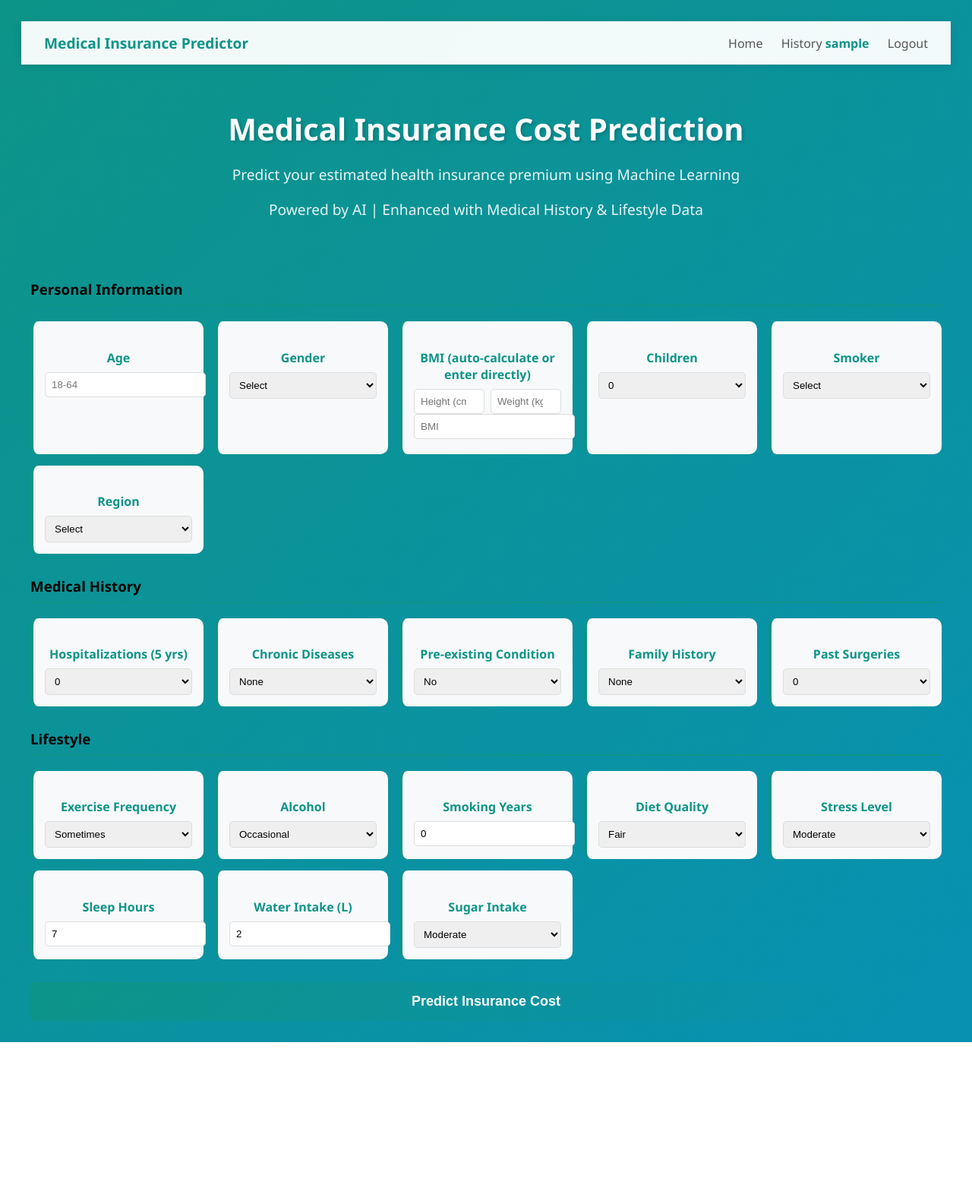
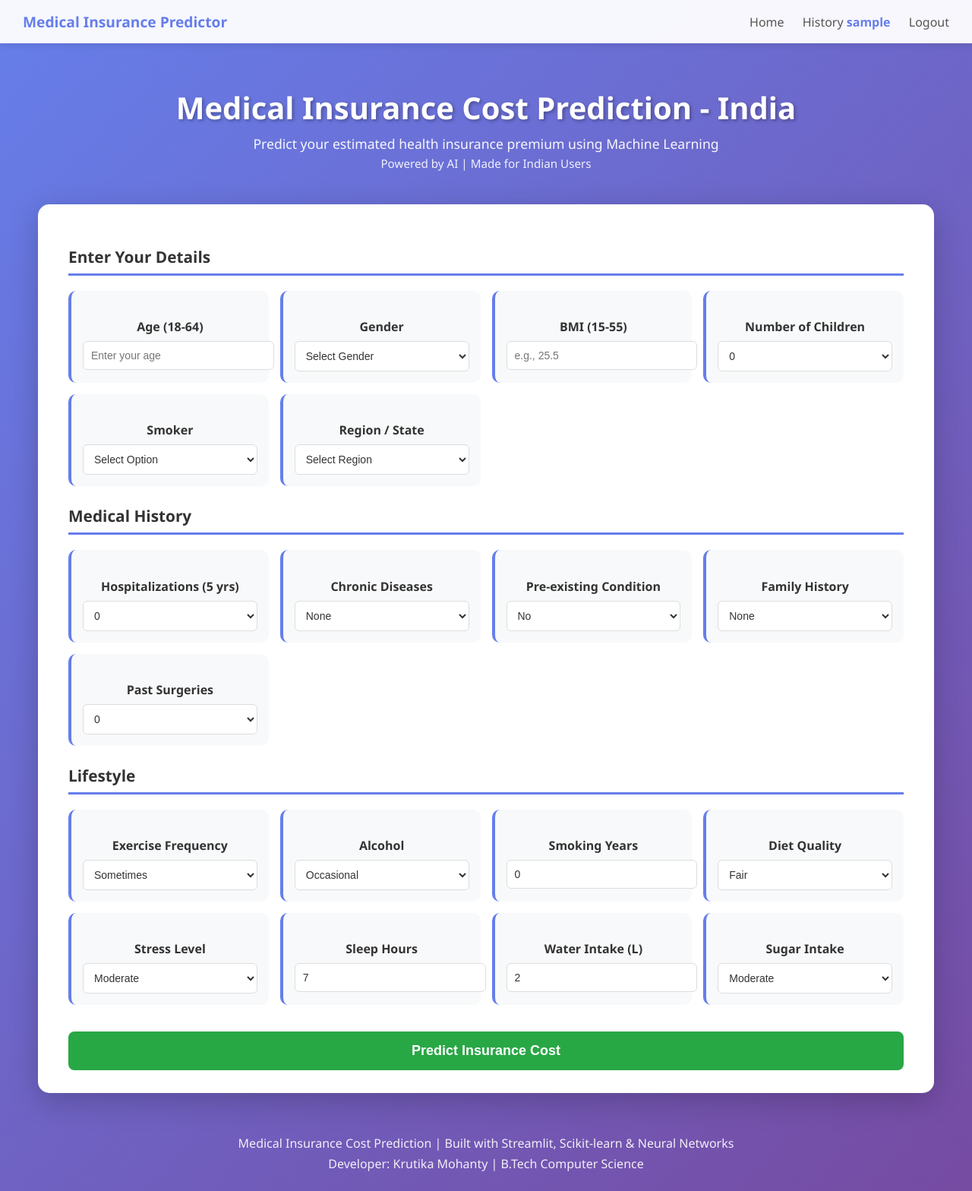
Before and after one commit to KrutikaMohanty2005/Medical-Insurance-Cost-Prediction, a Flask app: page / in a window 1280 px wide. Shown: the whole page at 76% size. Before the commit the page ends 1372 px from the top, so only its background shows below. Run offline with Flask 2, Linux system fonts and the light colour scheme; the visitor is signed in with stand-in values (Sample User, id 1); parts of the project's set-up code (start-up, migrations or seed data) failed here and were passed over.

Commit message:
Match HTML design to Streamlit: purple gradient, white form card, Indian regions, green buttons

```diff
--- a/templates/index.html
+++ b/templates/index.html
@@ -6,6 +6,13 @@
     <title>Medical Insurance Cost Prediction - India</title>
     <link rel="stylesheet" href="{{ url_for('static', filename='style.css') }}">
     <style>
+        body {
+            background: linear-gradient(135deg, #667eea 0%, #764ba2 100%);
+            min-height: 100vh;
+            padding: 0;
+            margin: 0;
+            font-family: 'Segoe UI', Tahoma, Geneva, Verdana, sans-serif;
+        }
         .nav-bar {
             display: flex;
             justify-content: space-between;
@@ -20,7 +27,7 @@
         .nav-bar .logo {
             font-size: 1.2em;
             font-weight: 700;
-            color: #0d9488;
+            color: #667eea;
         }
         .nav-bar .nav-links a {
             color: #555;
@@ -29,18 +36,47 @@
             font-weight: 500;
         }
         .nav-bar .nav-links a:hover {
-            color: #0d9488;
+            color: #667eea;
+        }
+        .header {
+            text-align: center;
+            color: white;
+            padding: 30px 20px 10px;
+        }
+        .header h1 {
+            font-size: 2.5em;
+            margin-bottom: 8px;
+            text-shadow: 2px 2px 4px rgba(0,0,0,0.3);
+        }
+        .header p {
+            font-size: 1.1em;
+            opacity: 0.95;
+            margin: 4px 0;
+        }
+        .header .tagline {
+            font-size: 0.95em;
+            opacity: 0.9;
+        }
+        .form-card {
+            background: #ffffff;
+            border-radius: 15px;
+            padding: 30px 40px;
+            box-shadow: 0 10px 40px rgba(0,0,0,0.2);
+            margin: 0 auto 30px;
+            max-width: 1100px;
         }
         .section-title {
-            color: #000;
-            border-bottom: 2px solid #0d9488;
+            color: #333;
+            border-bottom: 3px solid #667eea;
             padding-bottom: 8px;
-            margin-top: 30px;
+            margin-top: 25px;
             margin-bottom: 20px;
+            font-weight: 700;
+            font-size: 1.3em;
         }
         .features-grid {
             display: grid;
-            grid-template-columns: repeat(auto-fit, minmax(200px, 1fr));
+            grid-template-columns: repeat(auto-fit, minmax(220px, 1fr));
             gap: 15px;
             margin-bottom: 20px;
         }
@@ -48,45 +84,165 @@
             background: #f8f9fa;
             padding: 15px;
             border-radius: 10px;
-            border-left: 4px solid #0d9488;
+            border-left: 4px solid #667eea;
         }
         .feature-card h4 {
-            color: #0d9488;
+            color: #333;
             margin-bottom: 8px;
+            font-weight: 600;
         }
         .feature-card select, .feature-card input {
             width: 100%;
-            padding: 8px;
+            padding: 10px;
             border: 1px solid #ddd;
-            border-radius: 5px;
+            border-radius: 6px;
+            font-size: 14px;
+            color: #333;
+            background: #fff;
+        }
+        .feature-card select:focus, .feature-card input:focus {
+            outline: none;
+            border-color: #667eea;
+            box-shadow: 0 0 0 3px rgba(102,126,234,0.2);
         }
         .bmi-calc-group {
             display: flex;
             gap: 8px;
             align-items: flex-end;
+            margin-bottom: 8px;
         }
         .bmi-calc-group input {
             flex: 1;
         }
         .bmi-calc-btn {
-            background: #0d9488;
+            background: #28a745;
             color: #fff;
             border: none;
-            padding: 8px 12px;
-            border-radius: 5px;
+            padding: 10px 14px;
+            border-radius: 6px;
             cursor: pointer;
             font-size: 0.85em;
             font-weight: 600;
             white-space: nowrap;
         }
         .bmi-calc-btn:hover {
-            background: #0f766e;
+            background: #218838;
         }
         .bmi-result {
-            font-size: 0.8em;
+            font-size: 0.85em;
             margin-top: 5px;
             color: #555;
             font-weight: 600;
+        }
+        .predict-btn {
+            width: 100%;
+            padding: 15px;
+            background: #28a745;
+            color: white;
+            border: none;
+            border-radius: 8px;
+            font-size: 18px;
+            font-weight: 600;
+            cursor: pointer;
+            transition: transform 0.2s, box-shadow 0.2s;
+            margin-top: 15px;
+        }
+        .predict-btn:hover {
+            transform: translateY(-2px);
+            box-shadow: 0 5px 20px rgba(40,167,69,0.4);
+        }
+        .predict-again-btn {
+            display: inline-block;
+            padding: 12px 30px;
+            background: #667eea;
+            color: white;
+            text-decoration: none;
+            border-radius: 8px;
+            font-weight: 600;
+            transition: background 0.3s;
+            margin-top: 20px;
+        }
+        .predict-again-btn:hover {
+            background: #5a6fd6;
+        }
+        .result-section {
+            background: #ffffff;
+            border-radius: 15px;
+            padding: 30px;
+            box-shadow: 0 10px 40px rgba(0,0,0,0.2);
+            margin-top: 30px;
+        }
+        .result-section h2 {
+            color: #27ae60;
+            margin-bottom: 20px;
+            text-align: center;
+        }
+        .result-card {
+            text-align: center;
+            padding: 20px;
+        }
+        .result-label {
+            font-size: 1.2em;
+            color: #666;
+            margin-bottom: 10px;
+        }
+        .result-value {
+            font-size: 3em;
+            font-weight: bold;
+            color: #27ae60;
+            margin-bottom: 5px;
+        }
+        .result-usd {
+            font-size: 1.2em;
+            color: #666;
+            margin-bottom: 30px;
+        }
+        .details-grid {
+            display: grid;
+            grid-template-columns: repeat(2, 1fr);
+            gap: 10px;
+            margin-bottom: 20px;
+            text-align: left;
+        }
+        .details-grid p {
+            color: #555;
+            margin: 5px 0;
+        }
+        .user-details {
+            background: #f8f9fa;
+            padding: 20px;
+            border-radius: 10px;
+            text-align: left;
+            margin-bottom: 20px;
+        }
+        .user-details h3 {
+            color: #333;
+            margin-bottom: 15px;
+            padding-bottom: 10px;
+            border-bottom: 2px solid #667eea;
+        }
+        .error-section {
+            background: #fff5f5;
+            border-radius: 15px;
+            padding: 30px;
+            box-shadow: 0 10px 40px rgba(0,0,0,0.2);
+            margin-top: 30px;
+            border: 2px solid #e74c3c;
+        }
+        .error-section h2 {
+            color: #e74c3c;
+            margin-bottom: 15px;
+        }
+        .footer {
+            text-align: center;
+            color: white;
+            padding: 20px;
+            opacity: 0.9;
+        }
+        @media (max-width: 768px) {
+            .header h1 { font-size: 1.8em; }
+            .form-card { padding: 20px; }
+            .result-value { font-size: 2.2em; }
         }
     </style>
 </head>
@@ -96,45 +252,39 @@
         <div class="nav-links">
             <a href="/">Home</a>
             <a href="/history">History</a>
-            <span style="color:#0d9488;font-weight:600;">{{ username }}</span>
+            <span style="color:#667eea;font-weight:600;">{{ username }}</span>
             <a href="/logout">Logout</a>
         </div>
     </div>
 
-    <div class="container">
     <div class="header">
-            <h1>Medical Insurance Cost Prediction</h1>
+        <h1>Medical Insurance Cost Prediction - India</h1>
         <p>Predict your estimated health insurance premium using Machine Learning</p>
-            <p class="subtitle">Powered by AI | Enhanced with Medical History & Lifestyle Data</p>
+        <p class="tagline">Powered by AI | Made for Indian Users</p>
     </div>
 
-        <div class="content">
+    <div class="form-card">
         <form action="/predict" method="POST">
-                <h3 class="section-title">Personal Information</h3>
+            <h3 class="section-title">Enter Your Details</h3>
             <div class="features-grid">
                 <div class="feature-card">
-                        <h4>Age</h4>
-                        <input type="number" name="age" min="18" max="64" required placeholder="18-64" value="{{ age if age else '' }}">
+                    <h4>Age (18-64)</h4>
+                    <input type="number" name="age" min="18" max="64" required placeholder="Enter your age" value="{{ age if age else '' }}">
                 </div>
                 <div class="feature-card">
                     <h4>Gender</h4>
                     <select name="sex" required>
-                            <option value="">Select</option>
+                        <option value="">Select Gender</option>
                         <option value="male" {{ 'selected' if sex == 'male' }}>Male</option>
                         <option value="female" {{ 'selected' if sex == 'female' }}>Female</option>
                     </select>
                 </div>
                 <div class="feature-card">
-                        <h4>BMI (auto-calculate or enter directly)</h4>
-                        <div class="bmi-calc-group">
-                            <input type="number" id="height" min="100" max="250" step="1" placeholder="Height (cm)" oninput="calculateBMI()">
-                            <input type="number" id="weight" min="30" max="200" step="0.1" placeholder="Weight (kg)" oninput="calculateBMI()">
-                        </div>
-                        <input type="number" name="bmi" id="bmi" min="15" max="55" step="0.1" required placeholder="BMI" value="{{ bmi if bmi else '' }}">
-                        <div class="bmi-result" id="bmiResult"></div>
+                    <h4>BMI (15-55)</h4>
+                    <input type="number" name="bmi" id="bmi" min="15" max="55" step="0.1" required placeholder="e.g., 25.5" value="{{ bmi if bmi else '' }}">
                 </div>
                 <div class="feature-card">
-                        <h4>Children</h4>
+                    <h4>Number of Children</h4>
                     <select name="children" required>
                         {% for i in range(6) %}
                         <option value="{{ i }}" {{ 'selected' if children == i }}>{{ i }}</option>
@@ -144,19 +294,19 @@
                 <div class="feature-card">
                     <h4>Smoker</h4>
                     <select name="smoker" required>
-                            <option value="">Select</option>
+                        <option value="">Select Option</option>
                         <option value="yes" {{ 'selected' if smoker == 'yes' }}>Yes</option>
                         <option value="no" {{ 'selected' if smoker == 'no' }}>No</option>
                     </select>
                 </div>
                 <div class="feature-card">
-                        <h4>Region</h4>
+                    <h4>Region / State</h4>
                     <select name="region" required>
-                            <option value="">Select</option>
-                            <option value="north" {{ 'selected' if region == 'north' }}>North India</option>
-                            <option value="south" {{ 'selected' if region == 'south' }}>South India</option>
-                            <option value="east" {{ 'selected' if region == 'east' }}>East India</option>
-                            <option value="west" {{ 'selected' if region == 'west' }}>West India</option>
+                        <option value="">Select Region</option>
+                        <option value="north" {{ 'selected' if region == 'north' }}>North India (Delhi, UP, Punjab, HP, J&K, UK)</option>
+                        <option value="south" {{ 'selected' if region == 'south' }}>South India (TN, Karnataka, Kerala, AP, Telangana)</option>
+                        <option value="east" {{ 'selected' if region == 'east' }}>East India (West Bengal, Odisha, Bihar, Jharkhand)</option>
+                        <option value="west" {{ 'selected' if region == 'west' }}>West India (Maharashtra, Gujarat, Rajasthan, Goa)</option>
                     </select>
                 </div>
             </div>
@@ -305,29 +455,10 @@
         </div>
         {% endif %}
     </div>
+
+    <div class="footer">
+        <p>Medical Insurance Cost Prediction | Built with Streamlit, Scikit-learn & Neural Networks</p>
+        <p>Developer: Krutika Mohanty | B.Tech Computer Science</p>
     </div>
-
-    <script>
-        function calculateBMI() {
-            var height = parseFloat(document.getElementById('height').value);
-            var weight = parseFloat(document.getElementById('weight').value);
-            var resultDiv = document.getElementById('bmiResult');
-            if (isNaN(height) || isNaN(weight) || height <= 0 || weight <= 0) {
-                resultDiv.innerHTML = '';
-                return;
-            }
-            var heightM = height / 100;
-            var bmi = weight / (heightM * heightM);
-            bmi = Math.round(bmi * 10) / 10;
-            document.getElementById('bmi').value = bmi;
-            var category = '', color = '';
-            if (bmi < 18.5) { category = 'Underweight'; color = '#3498db'; }
-            else if (bmi < 25) { category = 'Normal'; color = '#27ae60'; }
-            else if (bmi < 30) { category = 'Overweight'; color = '#f39c12'; }
-            else { category = 'Obese'; color = '#e74c3c'; }
-            resultDiv.innerHTML = 'BMI: <strong>' + bmi + '</strong> — ' + category;
-            resultDiv.style.color = color;
-        }
-    </script>
 </body>
 </html>
```
Lines whose indentation alone changed are shown as unchanged.
